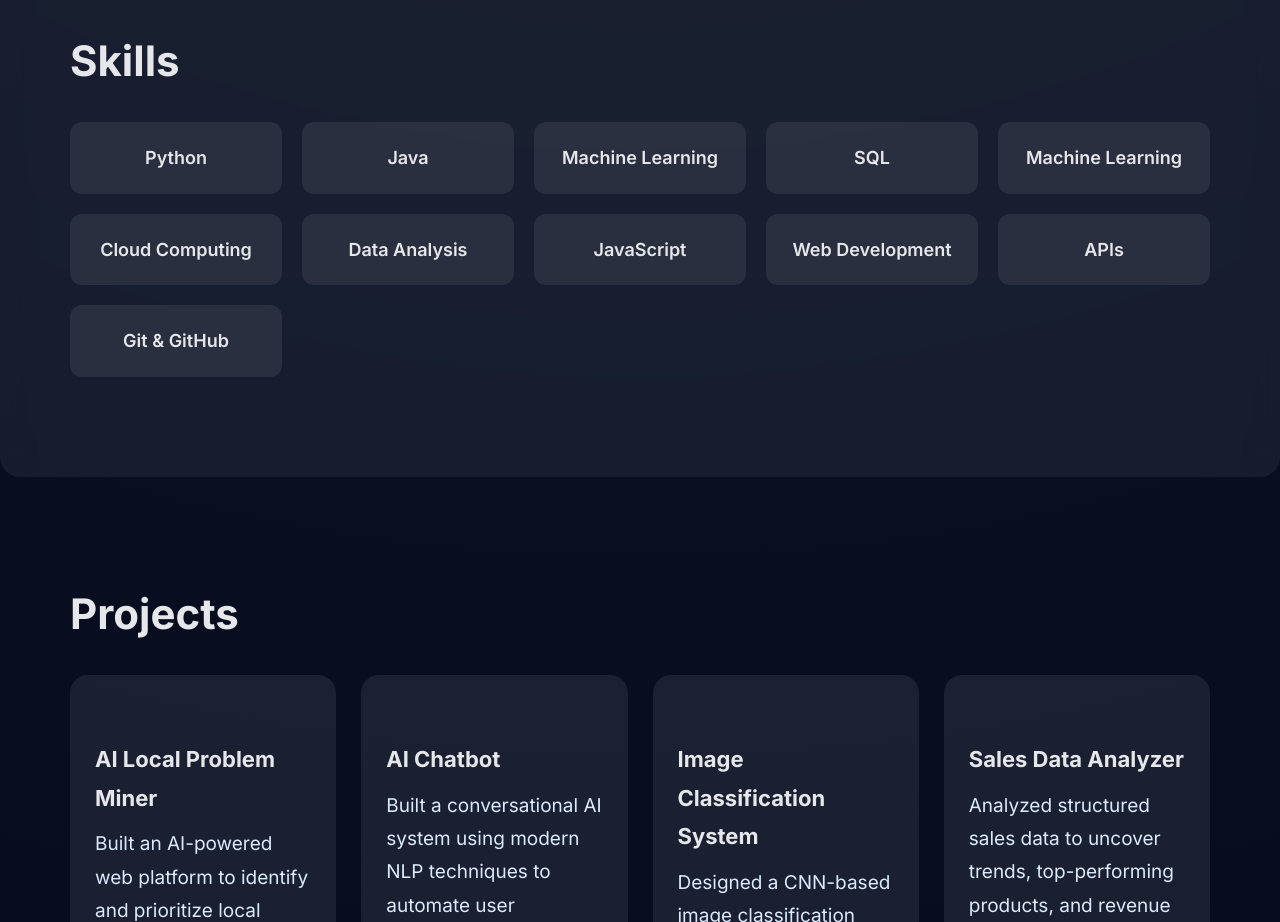
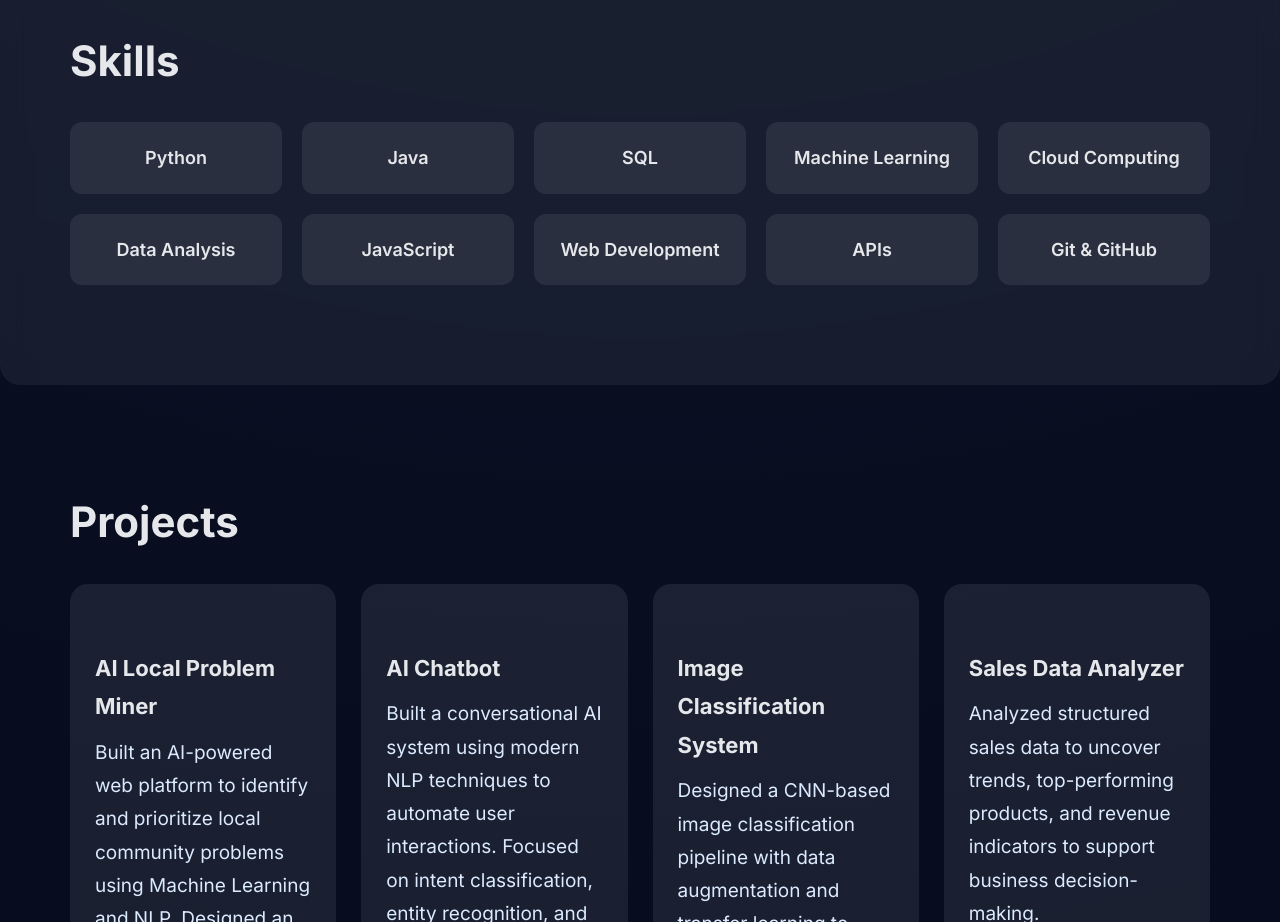
Before and after one commit to Ashish4chauhan/ashish-portfolio, a plain HTML site: page index.html in a window 1280 px wide. Shown: the part 1360-2282 px from the top of the page. Drawn offline with Linux system fonts and the light colour scheme; a script that the page names is missing.

Commit message:
Update index.html

```diff
--- a/index.html
+++ b/index.html
@@ -73,7 +73,6 @@
   <div class="grid">
     <div>Python</div>
     <div>Java</div>
-    <div>Machine Learning</div>
     <div>SQL</div>
     <div>Machine Learning</div>
     <div>Cloud Computing</div>
```
